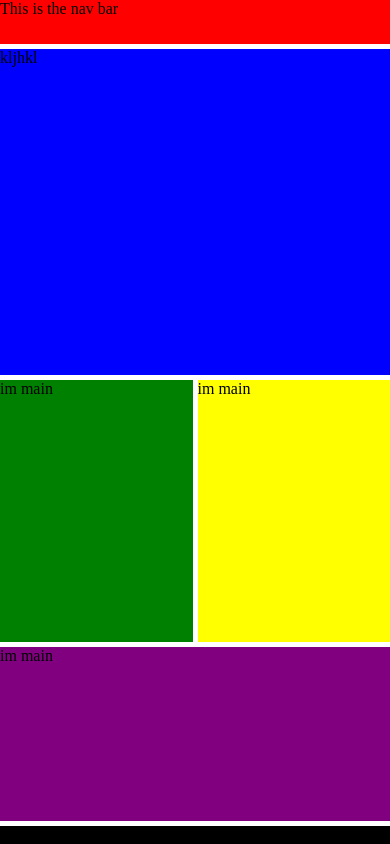
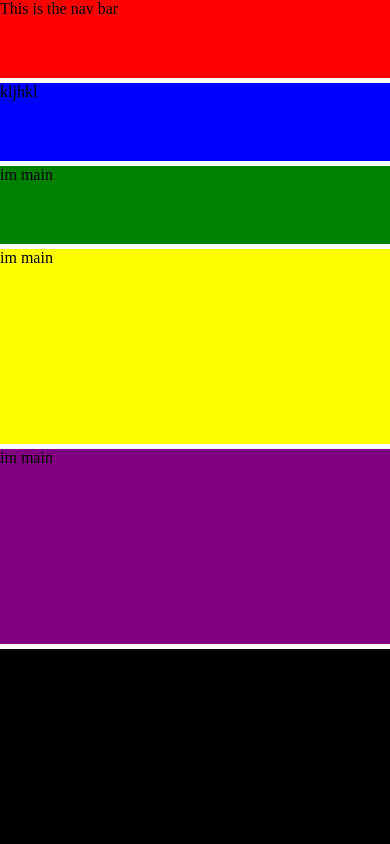
Before and after one commit to ary-na/AP, a plain HTML site: page index.html in a window 390 px wide. Drawn offline with Linux system fonts and the light colour scheme.

Commit message:
Added mobile layout

```diff
--- a/style.css
+++ b/style.css
@@ -53,3 +53,21 @@ footer {
   'Footer Footer Footer Footer';
   grid-gap: 5px;
 }
+
+
+/* Mobile layout */
+
+@media only screen and (max-width: 700px) {
+
+  .grid-container {
+  grid-template-columns: 1fr;
+  grid-template-rows: 0.4fr 0.4fr 0.4fr 1fr 1fr 1fr;
+  grid-template-areas:
+  'Nav'
+  'Main'
+  'Content1'
+  'Content2'
+  'Content3'
+  'Footer';
+  }
+}
```
